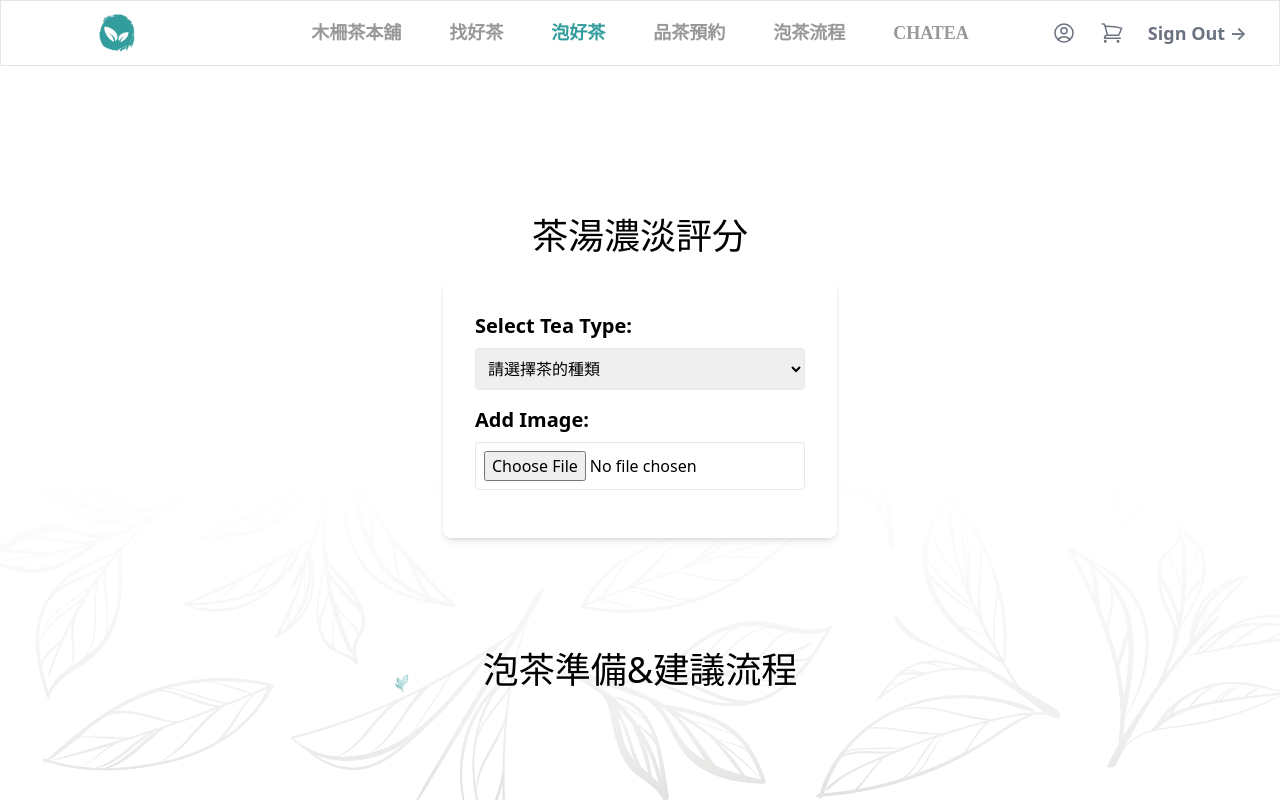
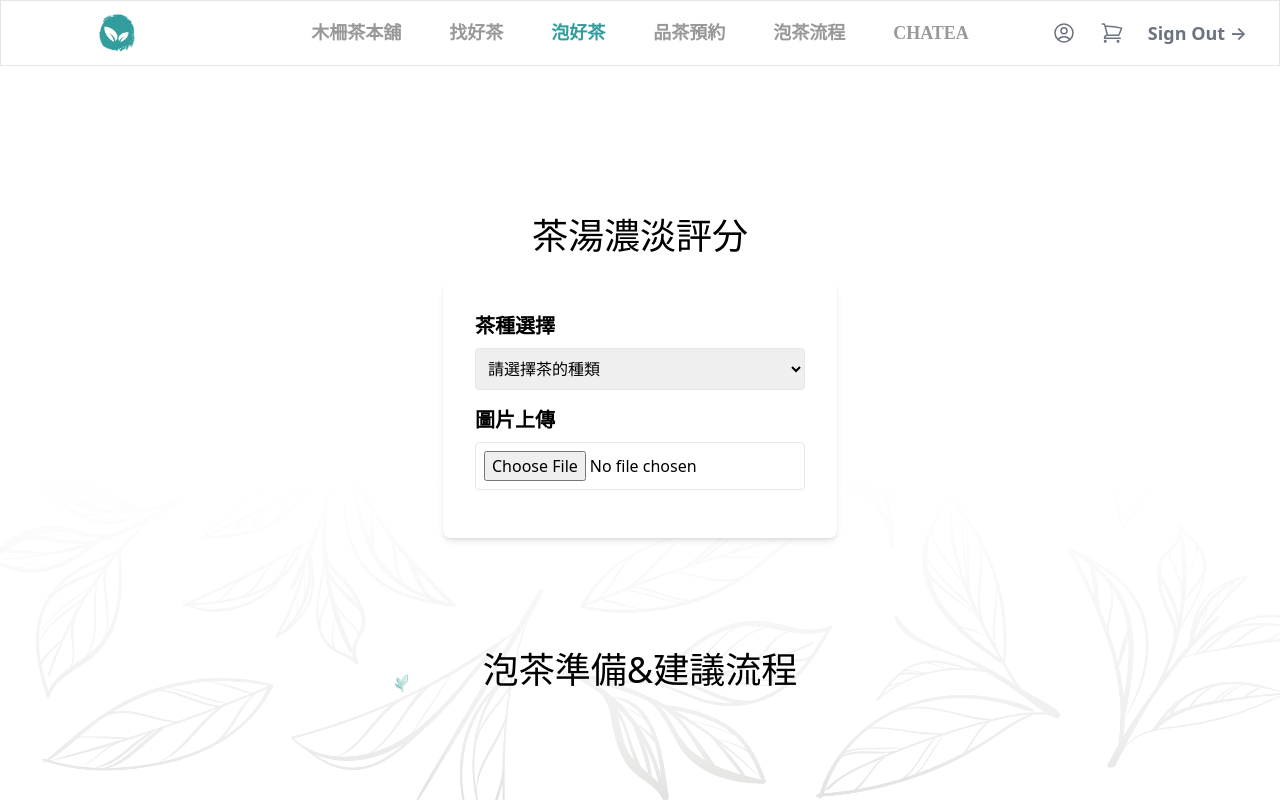
Before and after one commit to Mattis3858/graduation_with_next, a Next.js app: page /brewgoodtea in a window 1280 px wide. Shown: the top 802 px of the page. Built offline with nearby package versions, Linux system fonts and the light colour scheme; a web font is replaced by a local one.

Commit message:
變中文

```diff
--- a/app/brewgoodtea/BrewGoodTea.js
+++ b/app/brewgoodtea/BrewGoodTea.js
@@ -110,7 +110,7 @@ const BrewGoodTea = () => {
           <div className="content bg-white p-4 md:p-6 lg:p-8 rounded-lg shadow-md w-full md:w-auto">
             <div className="mb-4">
               <h2 className="mb-2 text-lg md:text-xl font-semibold">
-                Select Tea Type:
+                茶種選擇
               </h2>
               <select
                 value={selectedTea}
@@ -128,7 +128,7 @@ const BrewGoodTea = () => {
             </div>
             <div className="mb-4">
               <h2 className="mb-2 text-lg md:text-xl font-semibold">
-                Add Image:
+                圖片上傳
               </h2>
               <input
                 id="imgTea"
```
